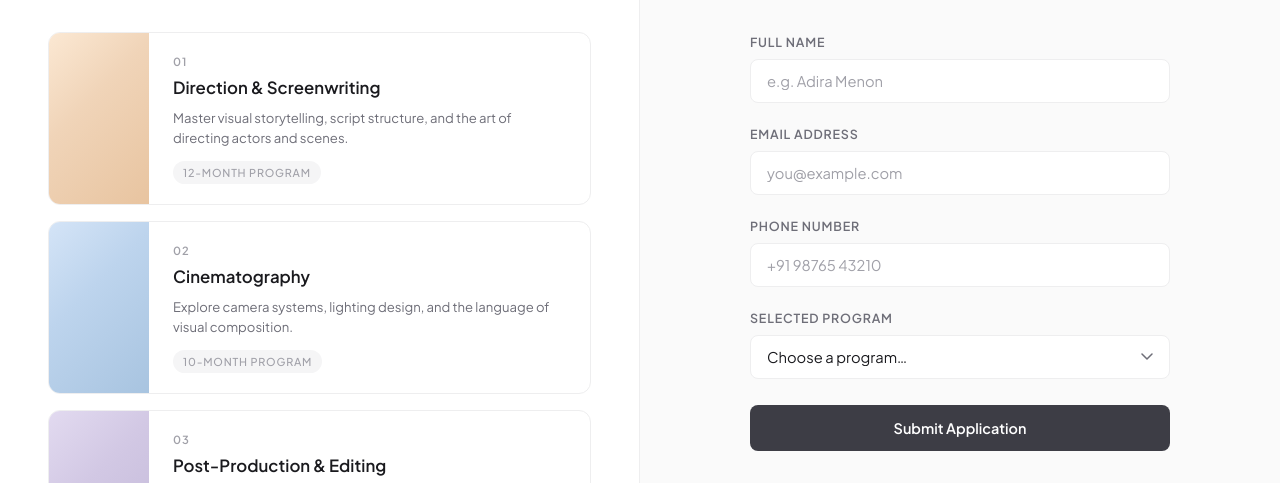
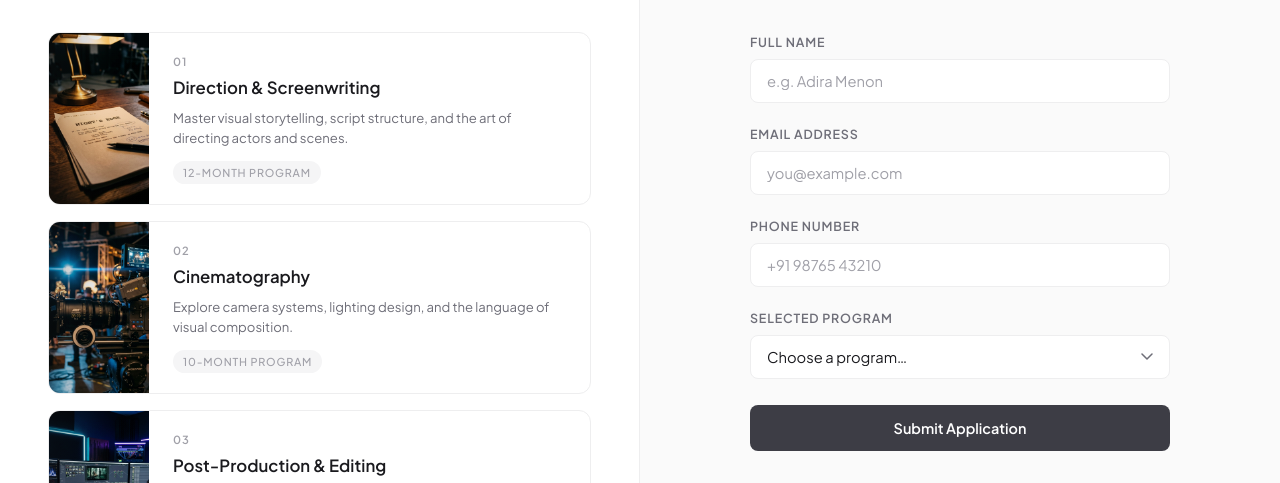
Before and after one commit to ELANGO-DILLIRAJ/FILM-REGISTRATION-FORM, a website: page public/index.html in a window 1280 px wide. Shown: the part 297-780 px from the top of the page. Drawn offline with Linux system fonts and the light colour scheme.

Commit message:
Updated the Card Section

```diff
--- a/public/index.html
+++ b/public/index.html
@@ -40,7 +40,9 @@
       <div class="catalog__cards">
         <!-- Card 1 -->
         <article class="course-card" data-course="Direction & Screenwriting" tabindex="0">
-          <div class="course-card__gradient course-card__gradient--warm"></div>
+          <div class="course-card__thumbnail">
+            <img src="images/screenwriting.png" alt="Direction &amp; Screenwriting" class="course-card__img" />
+          </div>
           <div class="course-card__body">
             <span class="course-card__number">01</span>
             <h2 class="course-card__title">Direction &amp; Screenwriting</h2>
@@ -51,7 +53,9 @@
 
         <!-- Card 2 -->
         <article class="course-card" data-course="Cinematography" tabindex="0">
-          <div class="course-card__gradient course-card__gradient--cool"></div>
+          <div class="course-card__thumbnail">
+            <img src="images/cinematography.png" alt="Cinematography" class="course-card__img" />
+          </div>
           <div class="course-card__body">
             <span class="course-card__number">02</span>
             <h2 class="course-card__title">Cinematography</h2>
@@ -62,7 +66,9 @@
 
         <!-- Card 3 -->
         <article class="course-card" data-course="Post-Production & Editing" tabindex="0">
-          <div class="course-card__gradient course-card__gradient--muted"></div>
+          <div class="course-card__thumbnail">
+            <img src="images/editing.png" alt="Post-Production &amp; Editing" class="course-card__img" />
+          </div>
           <div class="course-card__body">
             <span class="course-card__number">03</span>
             <h2 class="course-card__title">Post-Production &amp; Editing</h2>
--- a/public/style.css
+++ b/public/style.css
@@ -245,15 +245,43 @@ body {
   box-shadow: 0 0 0 2px var(--accent), 0 4px 24px rgba(0, 0, 0, 0.06);
 }
 
-/* gradient thumbnails */
-.course-card__gradient {
+/* Thumbnail styling with image and overlays */
+.course-card__thumbnail {
+  position: relative;
   width: 100px;
   min-height: 120px;
+  overflow: hidden;
 }
 
-.course-card__gradient--warm  { background: var(--gradient-warm); }
-.course-card__gradient--cool  { background: var(--gradient-cool); }
-.course-card__gradient--muted { background: var(--gradient-muted); }
+.course-card__img {
+  width: 100%;
+  height: 100%;
+  object-fit: cover;
+  display: block;
+  transition: transform var(--transition);
+}
+
+.course-card:hover .course-card__img {
+  transform: scale(1.1);
+}
+
+/* Subtle dark gradient overlay to give context and cinematic style */
+.course-card__thumbnail::after {
+  content: '';
+  position: absolute;
+  top: 0;
+  left: 0;
+  right: 0;
+  bottom: 0;
+  background: linear-gradient(
+    to right,
+    rgba(26, 26, 30, 0.25) 0%,
+    rgba(26, 26, 30, 0.05) 50%,
+    rgba(26, 26, 30, 0) 100%
+  );
+  pointer-events: none;
+}
+
 
 .course-card__body {
   padding: 20px 24px;
@@ -462,7 +490,7 @@ body {
     grid-template-columns: 72px 1fr;
   }
 
-  .course-card__gradient {
+  .course-card__thumbnail {
     width: 72px;
     min-height: 100px;
   }
```
Also changed, not shown: public/images/cinematography.png (added), public/images/editing.png (added), public/images/screenwriting.png (added).
